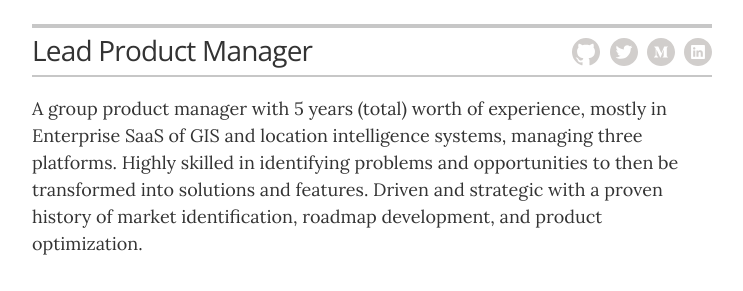
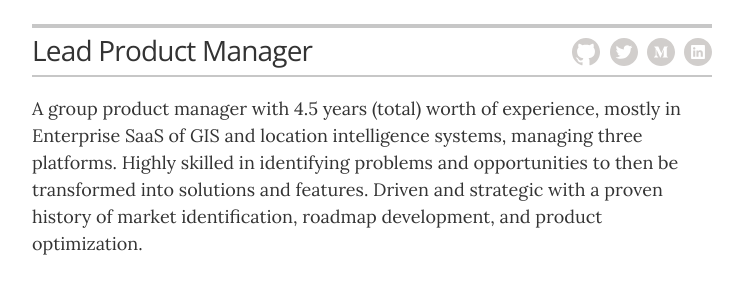
Before and after one commit to sawungrana/sawungrana.github.io, a Jekyll site: the page built from docs/index.html, in a window 1280 px wide and 900 px high. Shown: the part 191-482 px from the top of the window, without its empty margins (268-1011 px from the left). Built offline with Jekyll 4.4.1, drawn with Linux system fonts in a browser that asks for light colours.

Commit message:
Update _config.yml

```diff
--- a/docs/_config.yml
+++ b/docs/_config.yml
@@ -23,7 +23,7 @@
 #resume_header_contact_info:     "742 Evergreen Terrace, Springfield • 555-7334 • lisasimpson@youremailaddress.com"
 display_header_contact_info: "true"
 
-resume_header_intro: "<p>A group product manager with 5 years (total) worth of experience, mostly in Enterprise SaaS of GIS and location intelligence systems, managing three platforms. Highly skilled in identifying problems and opportunities to then be transformed into solutions and features. Driven and strategic with a proven history of market identification, roadmap development, and product optimization.</p>"
+resume_header_intro: "<p>A group product manager with 4.5 years (total) worth of experience, mostly in Enterprise SaaS of GIS and location intelligence systems, managing three platforms. Highly skilled in identifying problems and opportunities to then be transformed into solutions and features. Driven and strategic with a proven history of market identification, roadmap development, and product optimization.</p>"
 
 # use "yes" to display the email contact button,
 # "no" to display an "I'm not looking for work" message,
```
